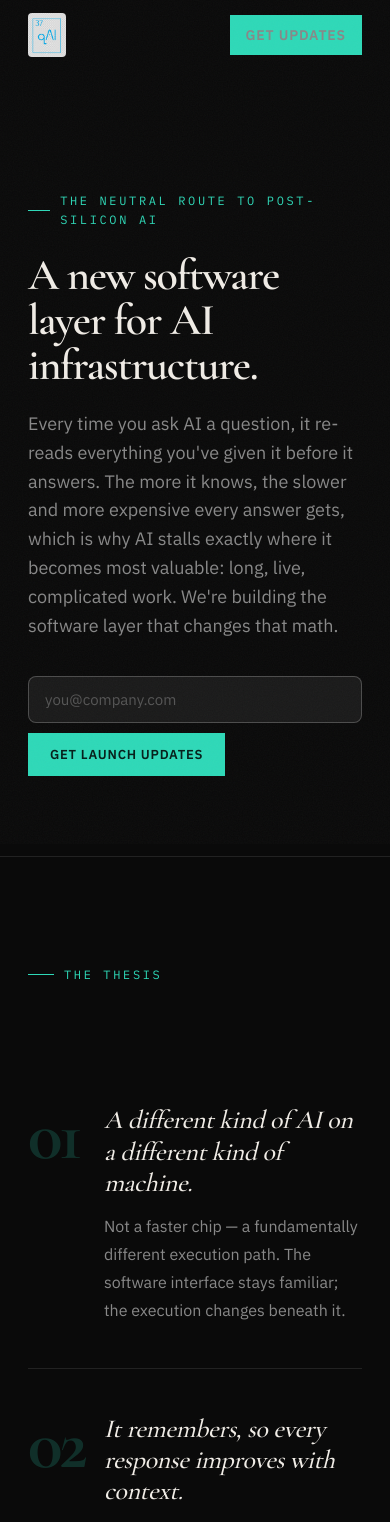
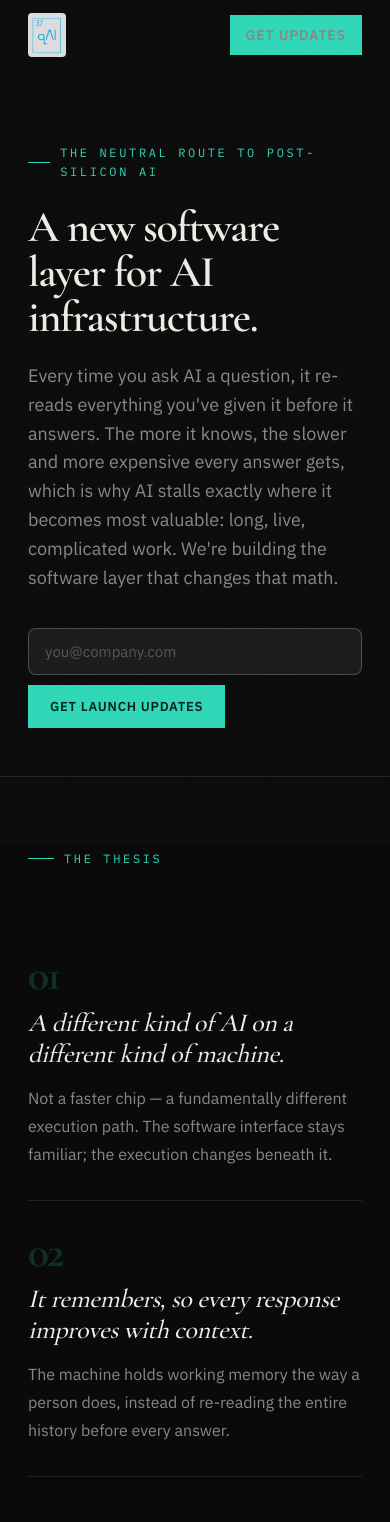
Before and after one commit to lizzierunner/qai37-site, a Next.js app: page /qai37-site/ in a window 390 px wide. Shown: the top 1522 px of the page. Built offline with nearby package versions, Linux system fonts and the light colour scheme.

Commit message:
Fix responsive layout across all screens — mobile, tablet, desktop

```diff
--- a/app/globals.css
+++ b/app/globals.css
@@ -45,6 +45,7 @@ header.scrolled{-webkit-backdrop-filter:blur(14px);backdrop-filter:blur(14px);ba
 
 /* shared type + section primitives */
 section{padding:84px 0}
+@media(max-width:640px){section{padding:52px 0}}
 .eyebrow{font-family:var(--font-mono);font-size:12px;letter-spacing:.22em;text-transform:uppercase;color:var(--cyan);display:inline-flex;align-items:center;gap:10px;margin-bottom:24px}
 .eyebrow::before{content:"";width:26px;height:1px;background:var(--cyan)}
 .sec-eyebrow{font-family:var(--font-mono);font-size:12px;letter-spacing:.22em;text-transform:uppercase;color:var(--muted);margin-bottom:18px;display:block}
@@ -131,11 +132,18 @@ footer{border-top:1px solid var(--line);padding:56px 0 36px}
 .p-home .thesis-item:hover .thesis-n{opacity:.32}
 .p-home .thesis-head{font-family:var(--font-display);font-style:italic;font-size:clamp(26px,3.2vw,40px);font-weight:500;line-height:1.2;color:var(--text);margin-bottom:14px;letter-spacing:-.015em}
 .p-home .thesis-body{font-size:16px;color:var(--muted);max-width:58ch;line-height:1.75}
-@media(max-width:640px){.p-home .thesis-item{grid-template-columns:60px 1fr;gap:16px}}
+/* on mobile: stack number above text and shrink it so it doesn't overflow */
+@media(max-width:640px){
+  .p-home .thesis{padding:64px 0}
+  .p-home .thesis-list{margin-top:32px}
+  .p-home .thesis-item{grid-template-columns:1fr;gap:6px;padding:32px 0}
+  .p-home .thesis-n{font-size:clamp(44px,11vw,56px);margin-bottom:6px}
+}
 
 /* ======================== PIPELINE ======================== */
 .p-home .pipeline{border-top:1px solid var(--line);padding:100px 0}
 .p-home .pipeline h2{max-width:28ch;margin-bottom:60px}
+@media(max-width:640px){.p-home .pipeline{padding:64px 0}.p-home .pipeline h2{margin-bottom:36px}}
 .p-home .pipeline-steps{display:grid;grid-template-columns:1fr 40px 1fr 40px 1fr 40px 1fr;align-items:start;position:relative;margin-bottom:40px}
 /* animated teal line that draws across when section enters viewport */
 .p-home .pipeline-steps::before{content:"";position:absolute;top:15px;left:12%;right:12%;height:1px;background:var(--cyan);transform:scaleX(0);transform-origin:left;opacity:.35}
@@ -160,11 +168,13 @@ footer{border-top:1px solid var(--line);padding:56px 0 36px}
 /* ======================== POSITIONING ======================== */
 .p-home .positioning{border-top:1px solid var(--line);padding:80px 0}
 .p-home .not-list{margin-top:32px}
-.p-home .not-item{font-family:var(--font-display);font-style:italic;font-size:clamp(22px,3vw,36px);font-weight:400;color:var(--muted);padding:22px 0;border-bottom:1px solid var(--line);transition:color .25s,padding-left .3s;cursor:default}
+.p-home .not-item{font-family:var(--font-display);font-style:italic;font-size:clamp(18px,3vw,36px);font-weight:400;color:var(--muted);padding:22px 0;border-bottom:1px solid var(--line);transition:color .25s,padding-left .3s;cursor:default}
 .p-home .not-item:hover{color:var(--text);padding-left:18px}
+@media(max-width:640px){.p-home .positioning{padding:52px 0}.p-home .not-item{padding:18px 0}}
 
 /* ======================== HOMEPAGE ROSTER ======================== */
 .p-home .roster-section{border-top:1px solid var(--line);padding:80px 0}
+@media(max-width:640px){.p-home .roster-section{padding:52px 0}}
 .p-home .roster{display:grid;grid-template-columns:repeat(2,1fr);margin-top:36px;border-top:1px solid var(--line)}
 .p-home .roster-item{padding:22px 0;border-bottom:1px solid var(--line);display:flex;flex-direction:column;gap:5px}
 .p-home .roster-item:nth-child(odd){padding-right:40px;border-right:1px solid var(--line)}
@@ -197,6 +207,7 @@ footer{border-top:1px solid var(--line);padding:56px 0 36px}
 .p-team2 .advisory-name{font-family:var(--font-display);font-size:18px;font-weight:500;color:var(--text)}
 .p-team2 .advisory-role{font-family:var(--font-mono);font-size:10px;letter-spacing:.14em;text-transform:uppercase;color:var(--muted)}
 @media(max-width:760px){.p-team2 .bio-row{grid-template-columns:1fr;gap:20px}.p-team2 .bio-left{flex-direction:row;align-items:flex-start}.p-team2 .advisory-list{grid-template-columns:1fr}.p-team2 .advisory-item:nth-child(odd){padding-right:0;border-right:none}.p-team2 .advisory-item:nth-child(even){padding-left:0}}
+@media(max-width:480px){.p-team2 .bio-left{flex-direction:column}.p-team2 .bio-photo{width:100px;height:100px}}
 
 /* ======================== NEWS KICKER + DESC ======================== */
 .p-news .news-kicker{display:block;font-family:var(--font-mono);font-size:10px;letter-spacing:.2em;text-transform:uppercase;color:var(--cyan);margin-bottom:12px}
@@ -247,6 +258,7 @@ footer{border-top:1px solid var(--line);padding:56px 0 36px}
 .p-home .hero{padding:120px 0 80px}
 .p-home .hero h1{max-width:18ch}
 .p-home .hero .lede{max-width:56ch;margin-bottom:36px}
+@media(max-width:640px){.p-home .hero{padding:72px 0 48px}}
 .p-home .eyebrow::before{width:0;animation:line 1s ease forwards .2s}
 @keyframes line{to{width:26px}}
 .p-home .rise{opacity:0;transform:translateY(20px);animation:rise .9s cubic-bezier(.22,1,.36,1) forwards}
```
